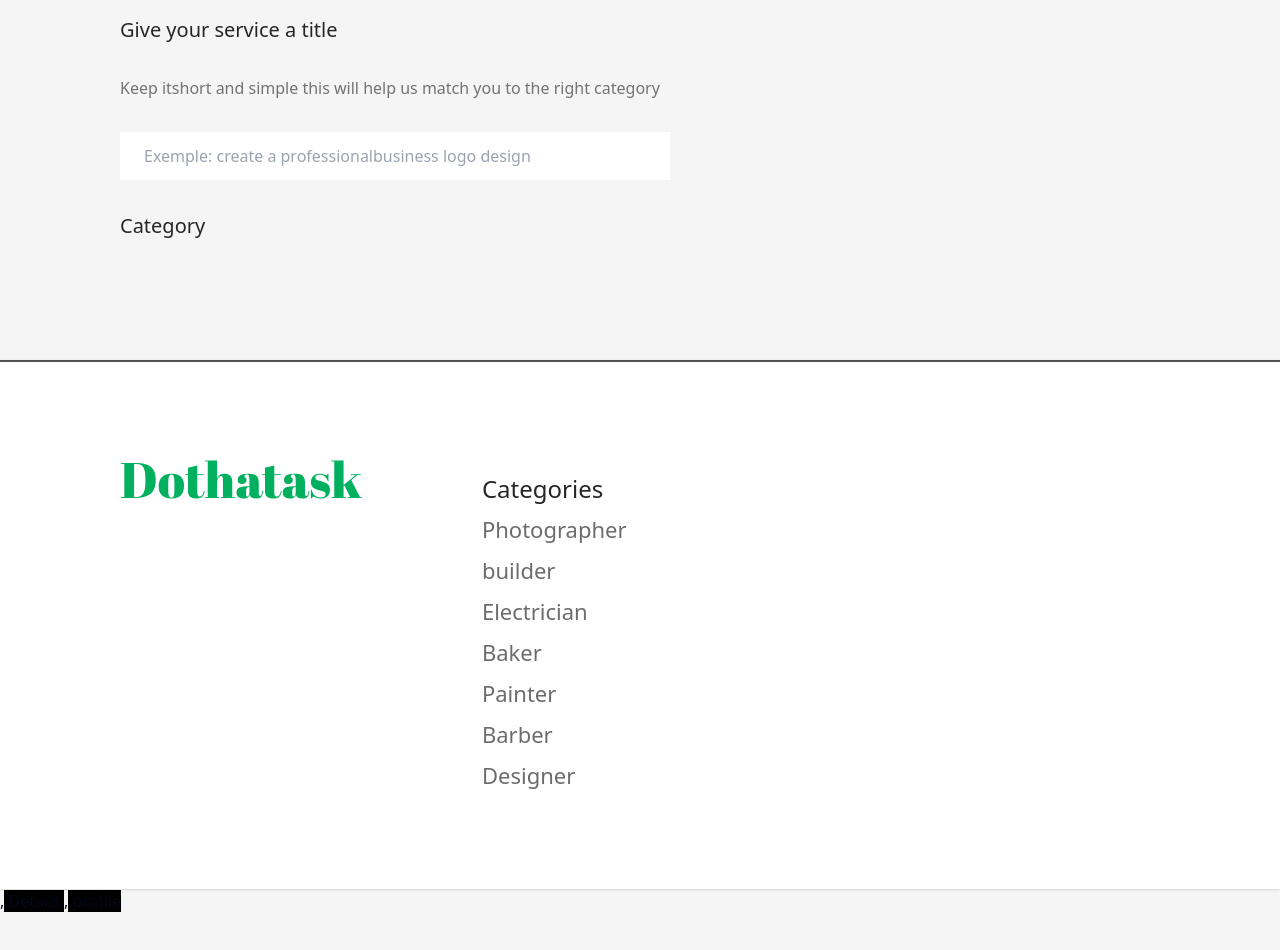
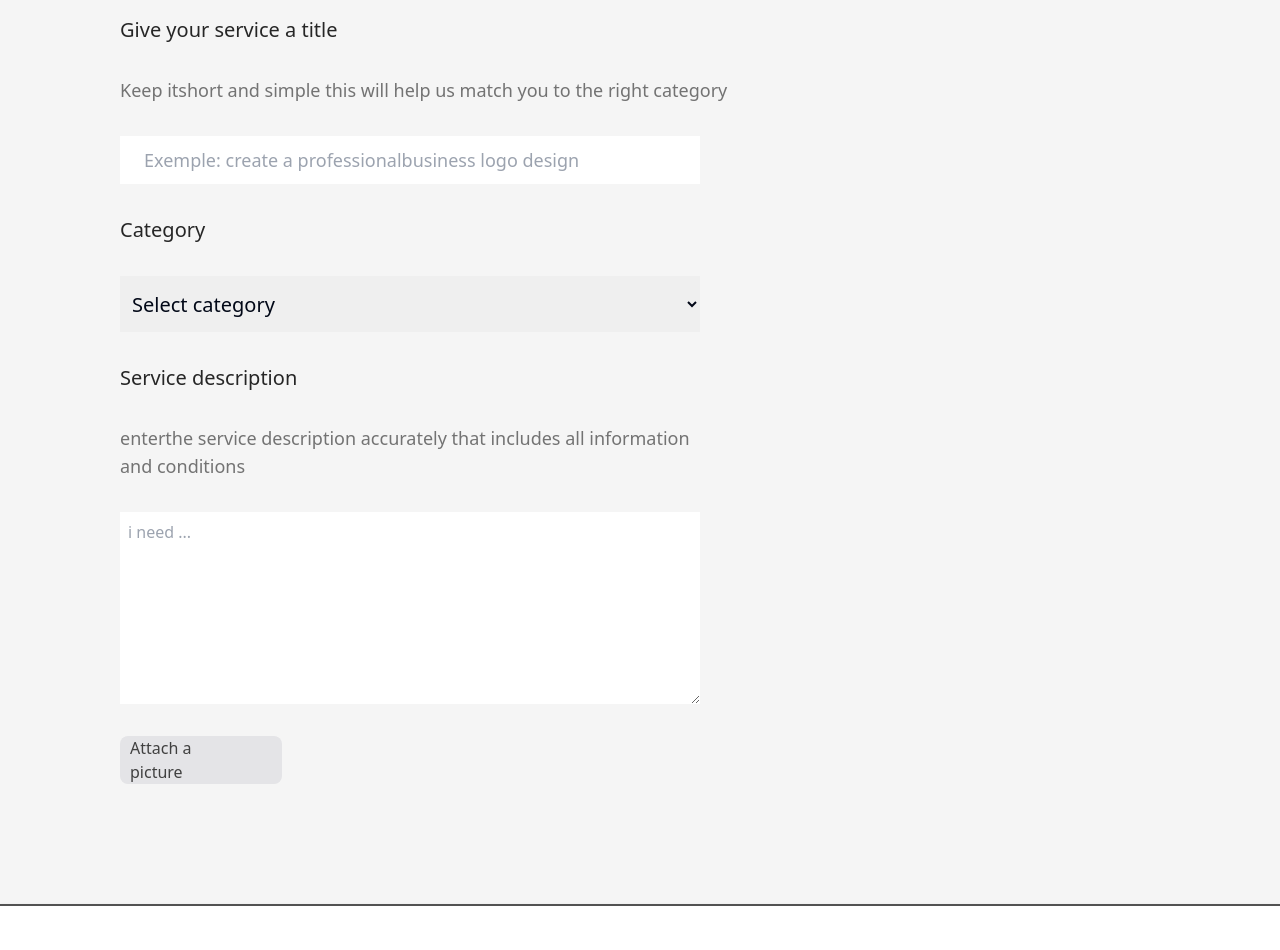
Before and after one commit to OthmanSALAHI/frontend-dothatask, a React (Vite) app: page /add-service in a window 1280 px wide. Shown: the part 280-1230 px from the top of the page. Before the commit the page ends 1193 px from the top, so only its background shows below. Built offline with nearby package versions, Linux system fonts and the light colour scheme.

Commit message:
Add form and input fields for adding a new service

```diff
--- a/src/components/pages/AddService.jsx
+++ b/src/components/pages/AddService.jsx
@@ -1,14 +1,47 @@
 import React from 'react'
+import { useForm } from 'react-hook-form';
+
 
 function AddService() {
+    const categories = [
+        'Photographer',
+        'builder',
+        'Electrician',
+        'Baker',
+        'Painter',
+        'Barber',
+        'Designer'
+    ];
+
+    const {
+        register,
+        handleSubmit,
+        watch,
+        formState: { errors },
+    } = useForm();
+
   return (
     <div className='relative '>
         <div className='m-[120px] flex flex-col gap-8'>
             <div className="text-neutral-800 md:text-4xl text-md font-bold" >Add New Service</div>
             <div className="text-neutral-800 text-xl font-medium ">Give your service a title</div>
-            <div className="text-neutral-500 text-base font-normal ">Keep itshort and simple this will help us match you to the right category</div>
-            <input className=" w-[550px] h-8 p-6 text-neutral-400 text-base font-normal " placeholder='Exemple: create a professionalbusiness logo design' />
-            <div className="text-neutral-800 text-xl font-medium">Category</div>
+            <div className="text-neutral-500 text-lg font-normal ">Keep itshort and simple this will help us match you to the right category</div>
+            <form className='relative flex flex-col gap-8' action="">
+                <input className=" w-[580px] h-8 p-6 text-neutral-400 text-lg font-normal " placeholder='Exemple: create a professionalbusiness logo design' />
+                <div className="text-neutral-800 text-xl font-medium">Category</div>
+                <select {...register('categorie', { required: true })}  className=" w-[580px] h-14 text-xl p-2 font-normal">
+                    <option value="">Select category</option>
+                    {categories.map((e) => <option value={e}>{e}</option>)}
+                </select>
+                <div className="text-neutral-800 text-xl font-medium ">Service description</div>
+                <div className="w-[580px] text-neutral-500 text-lg font-normal ">enterthe service description accurately that includes all information and conditions</div>
+                <textarea type="comment" placeholder='i need ...' className='w-[580px] h-48 p-2' />
+                <label for="zone-file" className="w-[162px] h-12 p-2.5 bg-zinc-200 rounded-lg justify-center items-center gap-2.5 inline-flex">
+                    <div className="text-neutral-700 text-base font-normal ">Attach a picture</div>
+                    <div className="w-4 h-4 relative" />
+                    <input id="zone-file" className="hidden w-[162px] h-12 " type="file"/>
+                </label>
+            </form>
         </div>
     </div>
   )
```
